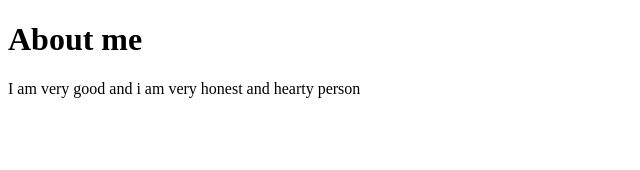
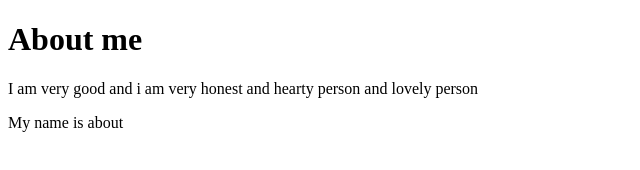
Before and after one commit to deepa-20011/First-git, a plain HTML site: page about.html in a window 1280 px wide. Shown: the whole page, without its empty margins (0-640 px from the left). Drawn offline with Linux system fonts and the light colour scheme.

Commit message:
final commit

```diff
--- a/about.html
+++ b/about.html
@@ -6,7 +6,8 @@
 <body>
 
 <h1>About me</h1>
-<p>I am very good and i am very honest and hearty person</p>
+<p>I am very good and i am very honest and hearty person and lovely person</p>
+<p>My name is about</p>
 
 </body>
 </html>
```
